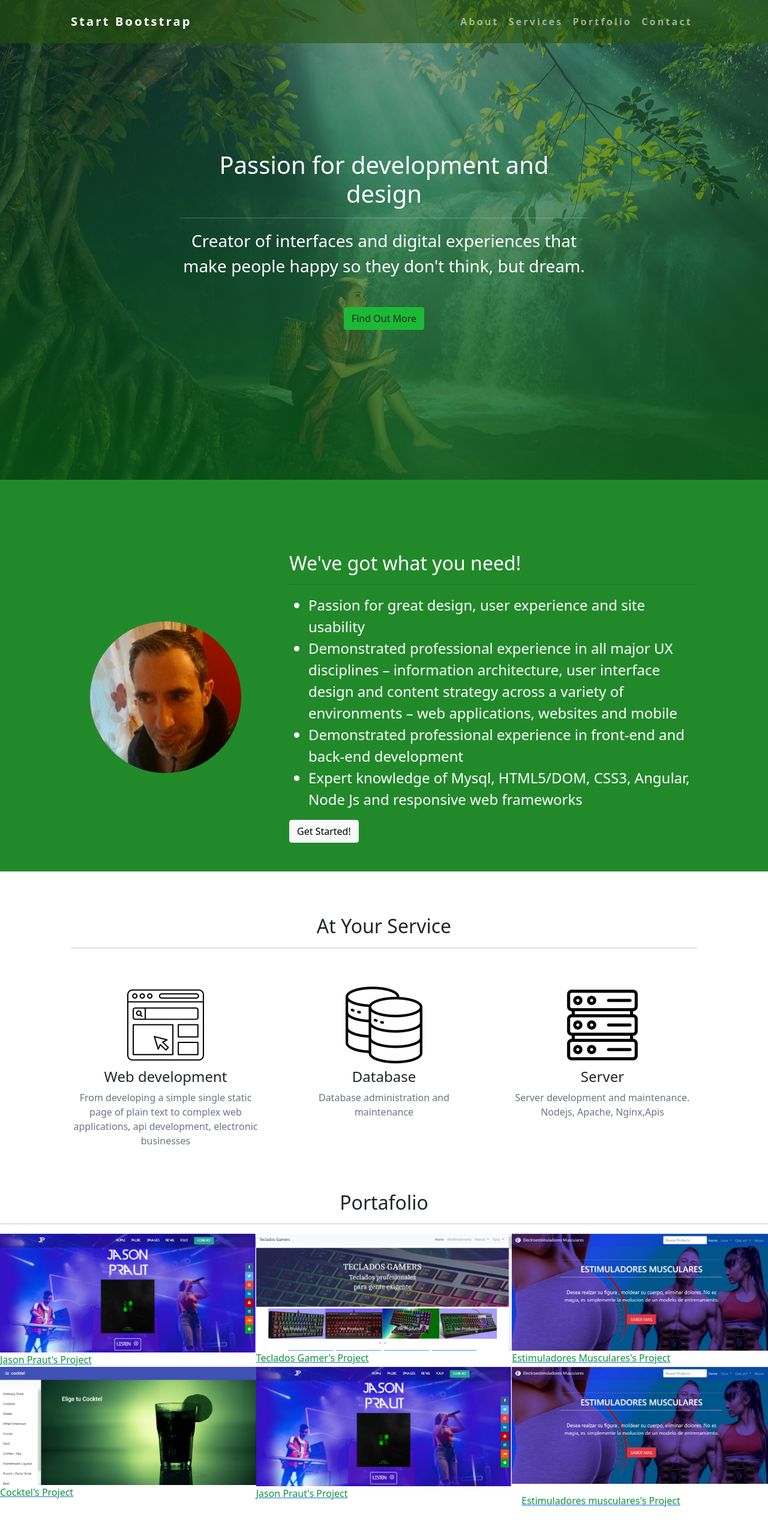
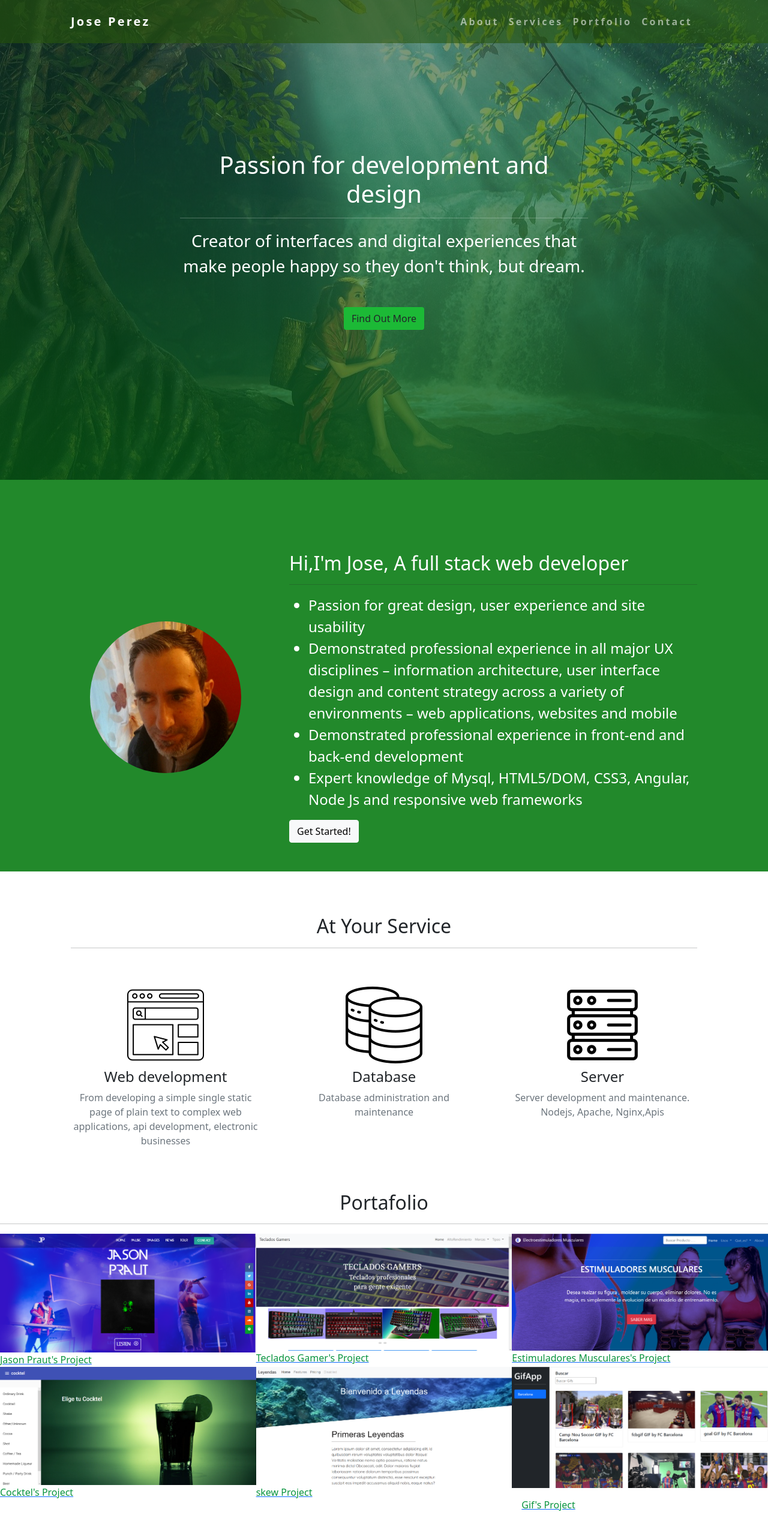
Before and after one commit to josepereza/angular13-portafolio-joseperez, an Angular app: page / in a window 1280 px wide. Shown: the top 2566 px of the page at 60% size. Built offline with nearby package versions, Linux system fonts and the light colour scheme.

Commit message:
cambio about

```diff
--- a/src/app/components/about/about.component.html
+++ b/src/app/components/about/about.component.html
@@ -1,12 +1,12 @@
 <section class="page-section color-about p-5"  id="about">
     <br><br><br>
-    <div class="container px-4 px-lg-5">
+    <div class="container px-1 px-lg-5">
         <div class="row gx-4 gx-lg-5 d-flex align-items-center justify-content-center">
             <div class="col-lg-4 text-center ">
                 <img src="../../../assets/images/joseperez.jpg" width="80%" alt="">
             </div>
             <div class="col-lg-8 ">
-                <h2 class="text-white mt-0">We've got what you need!</h2>
+                <h2 class="text-white mt-0">Hi,I'm Jose, A full stack web developer</h2>
                 <hr class="divider divider-light" />
                 <ul  class="text-white fs-4">
                     <li>
--- a/src/app/components/nav/nav.component.html
+++ b/src/app/components/nav/nav.component.html
@@ -1,6 +1,6 @@
 <nav class="navbar navbar-expand-lg navbar-dark fixed-top py-3" id="mainNav">
     <div class="container px-4 px-lg-5">
-        <a class="navbar-brand" href="#page-top">Start Bootstrap</a>
+        <a class="navbar-brand" href="#page-top">Jose Perez</a>
         <button class="navbar-toggler navbar-toggler-right" type="button" data-bs-toggle="collapse" data-bs-target="#navbarResponsive" aria-controls="navbarResponsive" aria-expanded="false" aria-label="Toggle navigation"><span class="navbar-toggler-icon"></span></button>
         <div class="collapse navbar-collapse" id="navbarResponsive">
             <ul class="navbar-nav ms-auto my-2 my-lg-0">
--- a/src/app/components/portafolio/portafolio.component.html
+++ b/src/app/components/portafolio/portafolio.component.html
@@ -37,18 +37,18 @@
                 </a>
             </div>
             <div class="col-lg-4 col-sm-6">
-                <a class="portfolio-box" href="https://jasonpraut.com" title="Project Name">
-                    <img class="img-fluid" src="../../../assets/images/jason.png" alt="..." />
+                <a class="portfolio-box" href="https://skew2.netlify.app/" title="Project Name">
+                    <img class="img-fluid" src="../../../assets/images/leyendas.png" alt="..." />
                     <div class="portfolio-box-caption">
-                        <div class="project-name">Jason Praut's Project</div>
+                        <div class="project-name">skew Project</div>
                     </div>
                 </a>
             </div>
             <div class="col-lg-4 col-sm-6">
-                <a class="portfolio-box" href="https://estimuladoresmusculares.com" title="Project Name">
-                    <img class="img-fluid" src="../../../assets/images/estimuladores.png" alt="..." />
+                <a class="portfolio-box" href="https://appgifs2.netlify.app/" title="Project Name">
+                    <img class="img-fluid" src="../../../assets/images/gifapp.png" alt="..." />
                     <div class="portfolio-box-caption p-3">
-                        <div class="project-name">Estimuladores musculares's Project</div>
+                        <div class="project-name">Gif's Project</div>
                     </div>
                 </a>
             </div>
```
Also changed, not shown: src/assets/images/gifapp.png (added), src/assets/images/leyendas.png (added).
